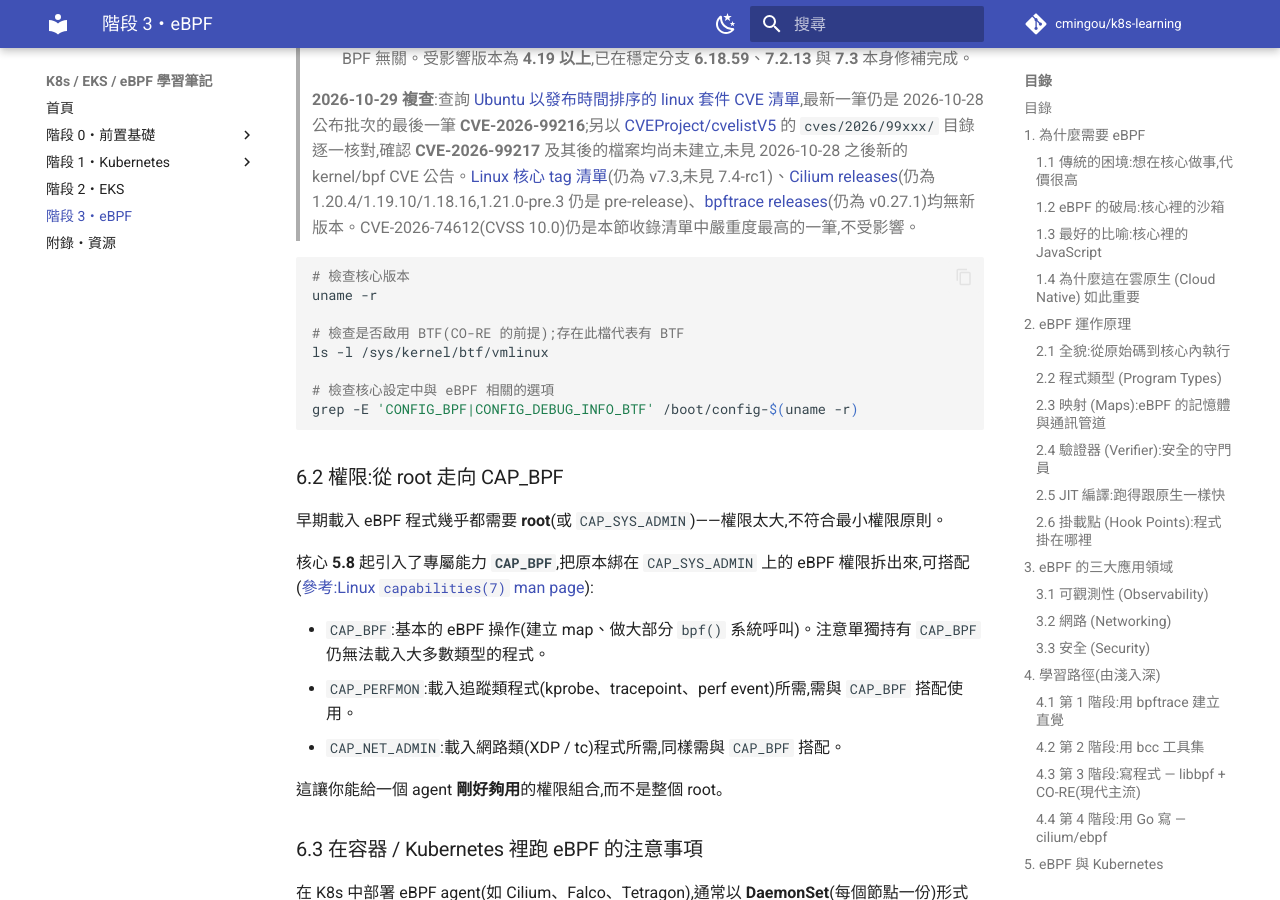
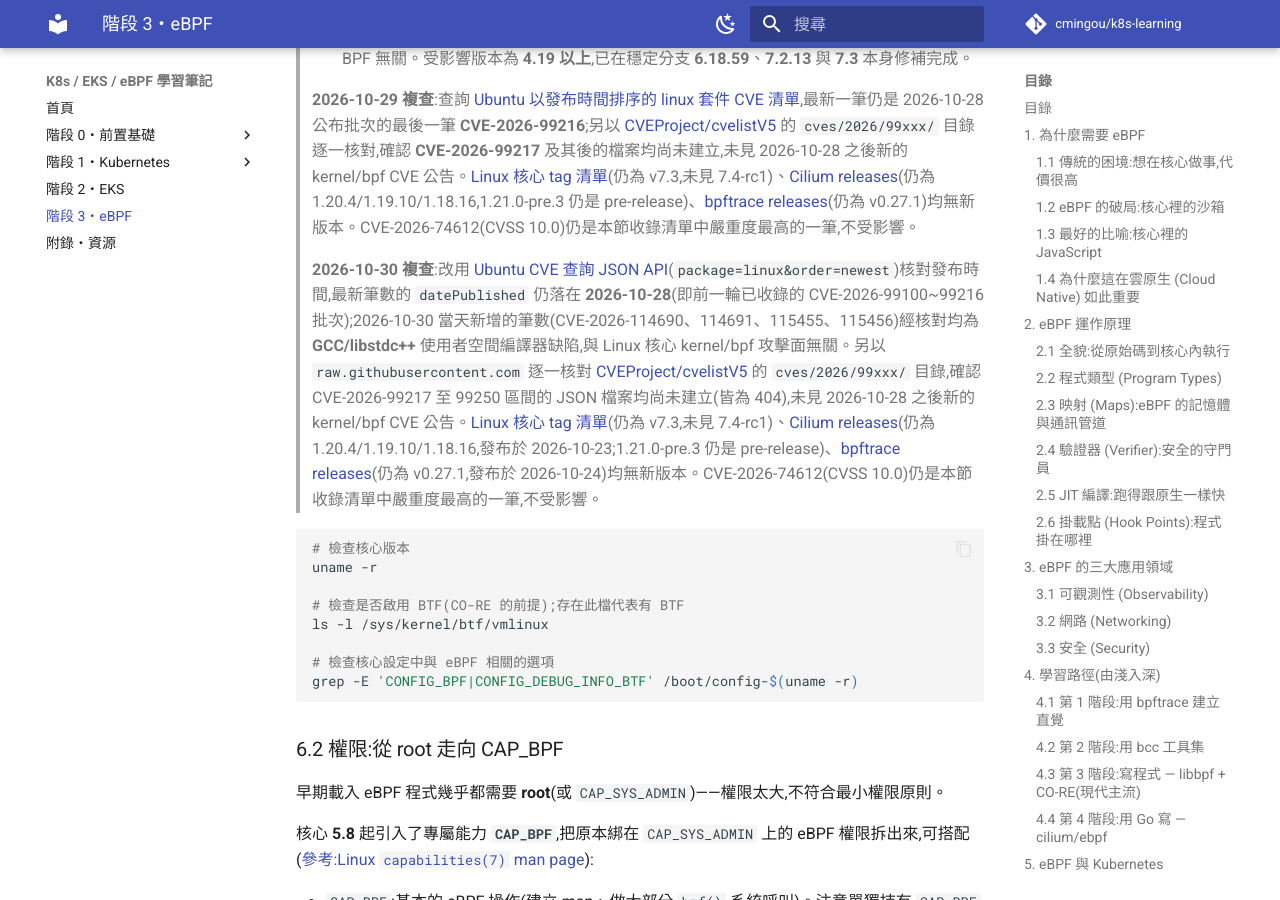
Before and after one commit to cmingou/k8s-learning, an MkDocs documentation site: the page built from docs/03-ebpf/README.md, in a window 1280 px wide and 900 px high, scrolled down 71767 px. Built offline with MkDocs 1.6.1 and Material for MkDocs 9.7.7, drawn with Linux system fonts in a browser that asks for light colours; comment, search, counter and statistics services are not loaded.

Commit message:
Confirm no new BPF kernel CVEs or Cilium/bpftrace releases (2026-10-30 review)
Checked Ubuntu's linux-package CVE JSON API, CVEProject/cvelistV5
(cves/2026/99xxx/, verified 99217-99250 not yet filed), Linux kernel
tags, Cilium releases, and bpftrace releases. Newest CVEs published
on 2026-10-30 are GCC/libstdc++ userspace compiler issues, unrelated
to the kernel BPF attack surface. No changes needed to the tracked
version pointers (Linux v7.3, Cilium 1.20.4, bpftrace v0.27.1).

````diff
--- a/docs/03-ebpf/README.md
+++ b/docs/03-ebpf/README.md
@@ -804,6 +804,8 @@ eBPF 的功能與核心版本**強相關**。各功能登場的大致里程碑(
 > - **[CVE-2026-99167](https://ubuntu.com/security/CVE-2026-99167)**(CVSS 未公布,Ubuntu priority Medium,2026-10-28 公布):`net/sched` 的 `__tcf_action_put()`——tc(traffic control)動作(action)通用生命週期管理函式,`gact`、`mirred`、`csum`、**`bpf`** 等每一種 tc action 模組的物件釋放最終都會經由它處理——在遞減參照計數(refcount)之後才遞減綁定計數(binding count);若另一個執行緒恰好在這兩個遞減之間把 refcount 歸零、觸發該 action 物件被釋放,隨後的綁定計數遞減就會存取已釋放記憶體(KASAN 回報 `slab-use-after-free in __tcf_action_put`)。修補改為讓這兩次計數更新與 IDR 移除全程持有同一把 action IDR mutex,讓真正的清理動作確實發生在鎖保護範圍之外、而非橫跨鎖的邊界。修補見核心 commit [`2465d27ef90d`](https://git.kernel.org/stable/c/2465d27ef90de9105c2bffb6c35f8ce08918e642)、[`2e012e431aa2`](https://git.kernel.org/stable/c/2e012e431aa271ef3c84206f48854f539c03bff0)、[`7b16eb911091`](https://git.kernel.org/stable/c/7b16eb911091aae237a8673da94e4dfb9cd21d54)("net/sched: fix use-after-free in __tcf_action_put()")。**嚴格來說這筆漏洞也不是 eBPF 專屬缺陷**,而是 `net/sched/act_api.c` 裡所有 tc action 模組共用的通用參照計數框架出錯——與上面 CVE-2026-74700(`cls_api` 通用競態、`cls_bpf` 是受影響分類器之一)收錄理由相同:`act_bpf`(`tc filter ... action bpf ...` 掛載的 eBPF tc action)與其他 action 模組一樣,物件的參照計數與綁定計數釋放都是交由這個通用框架處理,並沒有自行另外實作一套釋放邏輯,因此這個 UAF 視窗理論上同樣會波及 `act_bpf`,即使觸發場景本身與 BPF 無關。受影響版本為 **4.19 以上**,已在穩定分支 **6.18.59**、**7.2.13** 與 **7.3** 本身修補完成。
 >
 > **2026-10-29 複查**:查詢 [Ubuntu 以發布時間排序的 linux 套件 CVE 清單](https://ubuntu.com/security/cves?package=linux&order=newest),最新一筆仍是 2026-10-28 公布批次的最後一筆 **CVE-2026-99216**;另以 [CVEProject/cvelistV5](https://github.com/CVEProject/cvelistV5) 的 `cves/2026/99xxx/` 目錄逐一核對,確認 **CVE-2026-99217** 及其後的檔案均尚未建立,未見 2026-10-28 之後新的 kernel/bpf CVE 公告。[Linux 核心 tag 清單](https://github.com/torvalds/linux/tags)(仍為 v7.3,未見 7.4-rc1)、[Cilium releases](https://github.com/cilium/cilium/releases)(仍為 1.20.4/1.19.10/1.18.16,1.21.0-pre.3 仍是 pre-release)、[bpftrace releases](https://github.com/bpftrace/bpftrace/releases)(仍為 v0.27.1)均無新版本。CVE-2026-74612(CVSS 10.0)仍是本節收錄清單中嚴重度最高的一筆,不受影響。
+>
+> **2026-10-30 複查**:改用 [Ubuntu CVE 查詢 JSON API](https://ubuntu.com/security/cves.json?package=linux&order=newest)(`package=linux&order=newest`)核對發布時間,最新筆數的 `datePublished` 仍落在 **2026-10-28**(即前一輪已收錄的 CVE-2026-99100~99216 批次);2026-10-30 當天新增的筆數(CVE-2026-114690、114691、115455、115456)經核對均為 **GCC/libstdc++** 使用者空間編譯器缺陷,與 Linux 核心 kernel/bpf 攻擊面無關。另以 `raw.githubusercontent.com` 逐一核對 [CVEProject/cvelistV5](https://github.com/CVEProject/cvelistV5) 的 `cves/2026/99xxx/` 目錄,確認 CVE-2026-99217 至 99250 區間的 JSON 檔案均尚未建立(皆為 404),未見 2026-10-28 之後新的 kernel/bpf CVE 公告。[Linux 核心 tag 清單](https://github.com/torvalds/linux/tags)(仍為 v7.3,未見 7.4-rc1)、[Cilium releases](https://github.com/cilium/cilium/releases)(仍為 1.20.4/1.19.10/1.18.16,發布於 2026-10-23;1.21.0-pre.3 仍是 pre-release)、[bpftrace releases](https://github.com/bpftrace/bpftrace/releases)(仍為 v0.27.1,發布於 2026-10-24)均無新版本。CVE-2026-74612(CVSS 10.0)仍是本節收錄清單中嚴重度最高的一筆,不受影響。
 
 ```bash
 # 檢查核心版本
````
